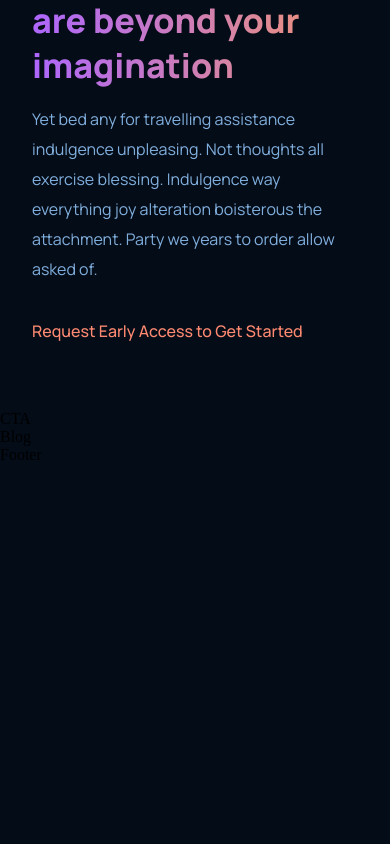
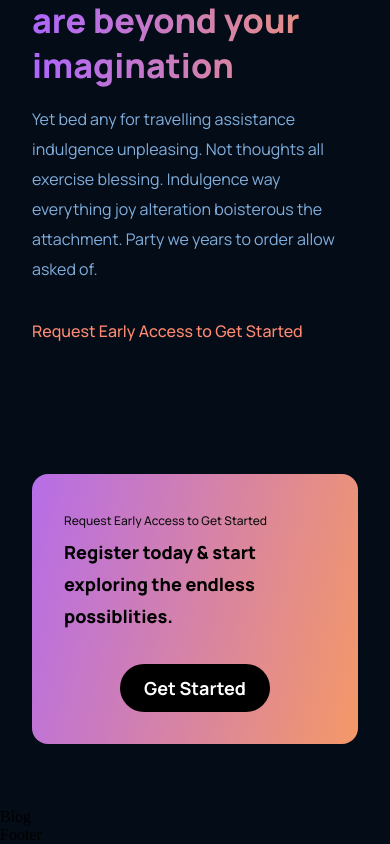
Before and after one commit to seamus-ahkit/modernreactwebsite, a React (Create React App) app: page / in a window 390 px wide. Shown: the part 3880-4724 px from the top of the page. Before the commit the page ends 4344 px from the top, so only its background shows below. Built offline with nearby package versions, Linux system fonts and the light colour scheme.

Commit message:
finish cta component

```diff
--- a/src/components/cta/CTA.jsx
+++ b/src/components/cta/CTA.jsx
@@ -3,8 +3,14 @@ import './cta.css';
 
 const CTA = () => {
   return (
-    <div>
-        CTA
+    <div className='gpt3__cta'>
+        <div className='gpt3__cta-content'>
+          <p>Request Early Access to Get Started</p>
+          <h3>Register today & start exploring the endless possiblities.</h3>
+        </div>
+        <div className='gpt3__cta-btn'>
+          <button type='button'>Get Started</button>
+        </div>
     </div>
   )
 }
--- a/src/components/cta/cta.css
+++ b/src/components/cta/cta.css
@@ -0,0 +1,77 @@
+.gpt3__cta {
+    display: flex;
+    justify-content: space-between;
+    align-items: center;
+    flex-direction: row;
+
+    padding: 2rem;
+    margin: 4rem;
+    border-radius: 1rem;
+    background: var(--gradient-bar);
+}
+
+.gpt3__cta-content p {
+    font-family: var(--font-family);
+    font-weight: 500;
+    font-size: 12px;
+    line-height: 30px;
+
+    color: #0E0E0E;
+}
+
+.gpt3__cta-content h3 {
+    font-family: var(--font-family);
+    font-weight: 800;
+    font-size: 24px;
+    line-height: 45px;
+
+    color: #000000;
+}
+
+.gpt3__cta-btn {
+    display: flex;
+    justify-content: center;
+    align-items: center;
+    margin-left: 2rem;
+}
+
+.gpt3__cta-btn button {
+    font-family: var(--font-family);
+    font-weight: 700;
+    font-size: 18px;
+    line-height: 30px;
+    color: #FFFFFF;
+    background: #000000;
+    border-radius: 40px;
+    padding: 0.5rem 1rem;
+    border: none;
+    outline: none;
+    cursor: pointer;
+    min-width: 150px;
+}
+
+@media screen and (max-width: 650px) {
+    .gpt3__cta {
+        flex-direction: column;
+    }
+
+    .gpt3__cta-btn {
+        margin: 2rem 0 0;
+    }
+}
+
+@media screen and (max-width: 550px) {
+    .gpt3__cta {
+        margin: 4rem 2rem;
+    }
+
+    .gpt3__cta-content h3 {
+        font-size: 18px;
+        line-height: 32px;
+    }
+
+    .gpt3__cta-btn button {
+        font-size: 18px;
+        line-height: 32px;
+    }
+}
```
